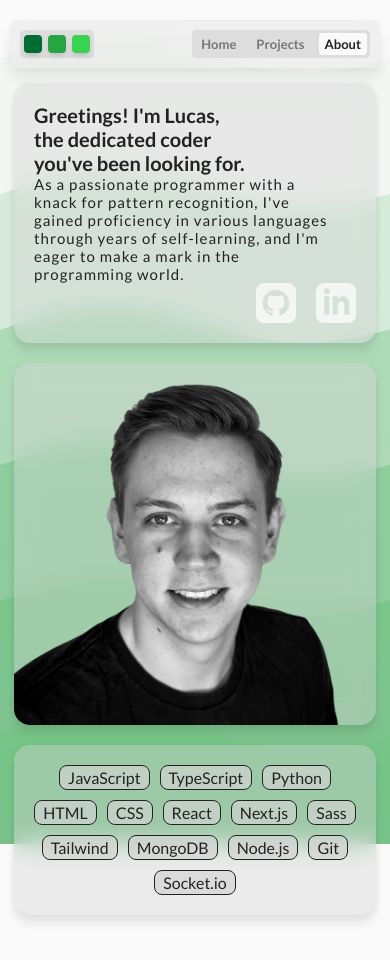
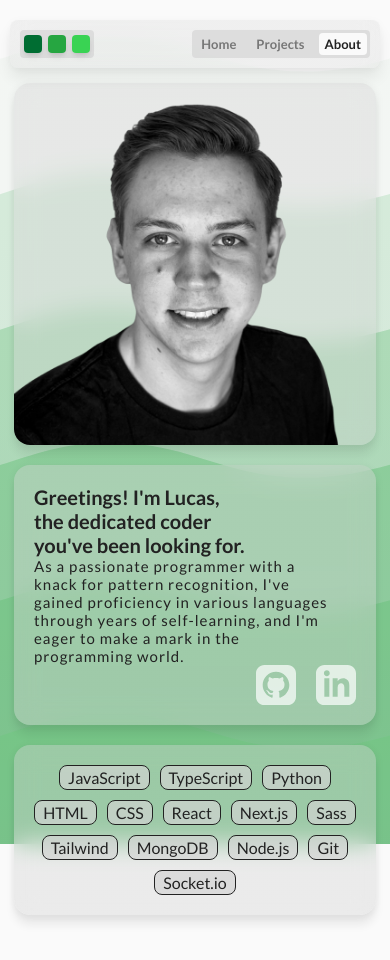
Before and after one commit to luc-as-dev/portfolio-react, a React (Vite) app in the folder client/: page / in a window 390 px wide. Shown: the top 960 px of the page. Built offline with nearby package versions, Linux system fonts and the light colour scheme.

Commit message:
centered hero image on mobile

```diff
--- a/client/src/components/Sections/HomeSection/HomeSection.scss
+++ b/client/src/components/Sections/HomeSection/HomeSection.scss
@@ -5,7 +5,8 @@
 
   &-me {
     display: flex;
-    flex-wrap: wrap-reverse;
+    justify-content: center;
+    flex-wrap: wrap;
 
     gap: 20px;
 
```
